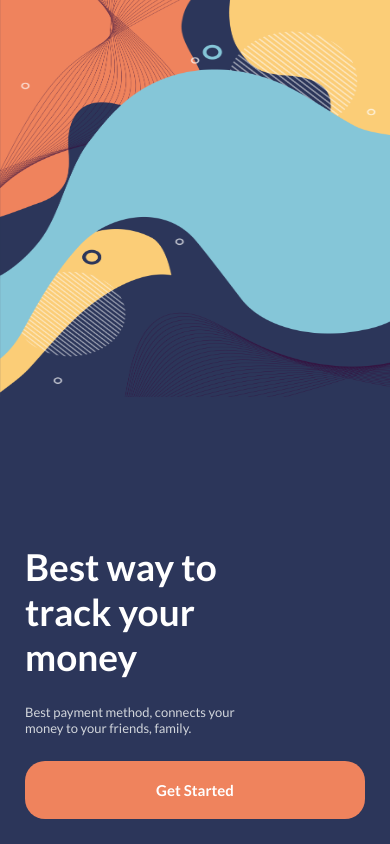
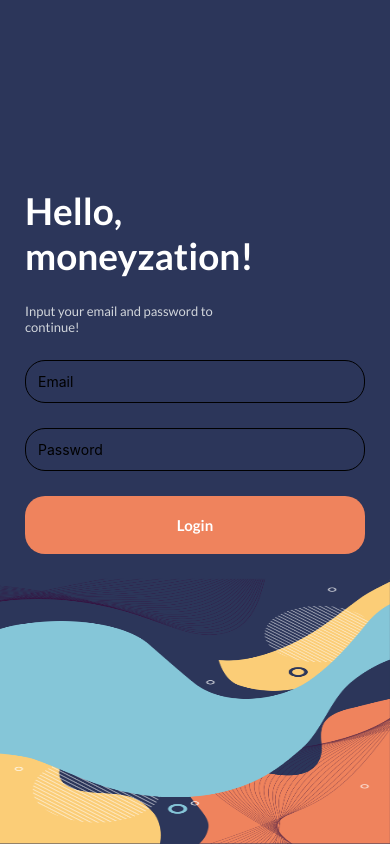
Before and after one commit to softone-as/wallet-app-rn, a React Native app: screen /Login in a window 390 px wide. Built offline with nearby package versions, Linux system fonts and the light colour scheme.

Commit message:
Slicing login screen

```diff
--- a/navigators/RootStack.tsx
+++ b/navigators/RootStack.tsx
@@ -16,9 +16,11 @@ import Welcome from '../screens/Welcome';
 import Balance from '../screens/Balance';
 import { CardProps } from '../components/Cards/types';
 import { Ionicons } from '@expo/vector-icons';
+import Login from '../screens/Login';
 
 export type RootStackParamList = {
     Welcome: undefined;
+    Login: undefined;
     Home: undefined;
     Balance: CardProps;
 };
@@ -62,6 +64,11 @@ const RootStack: FunctionComponent = () => {
                     options={{ headerShown: false }}
                 />
                 <Stack.Screen
+                    name='Login'
+                    component={Login}
+                    options={{ headerShown: false }}
+                />
+                <Stack.Screen
                     name='Home'
                     component={Home}
                     options={{
--- /dev/null
+++ b/screens/Login.tsx
@@ -0,0 +1,107 @@
+import { FunctionComponent, useState } from 'react';
+import { TextInput } from 'react-native';
+import { StatusBar } from 'expo-status-bar';
+import styled from 'styled-components/native';
+import { colors } from '../components/colors';
+
+// Custom component
+import { Container } from '../components/shared';
+
+const LoginContainer = styled(Container)`
+    background-color: ${colors.secondary};
+    justify-content: space-between;
+    width: 100%;
+    height: 100%;
+`;
+
+const BottomSection = styled.View`
+    width: 100%;
+    flex: 1;
+    max-height: 55%;
+`;
+
+const BottomImage = styled.Image`
+    width: 100%;
+    height: 100%;
+    resize-mode: stretch;
+    transform: rotate(180deg);
+`;
+
+const TopSection = styled.View`
+    width: 100%;
+    padding: 25px;
+    flex: 2;
+    justify-content: flex-end;
+`;
+
+// Image
+import background from '../assets/bgs/background_v1.png';
+import BigText from '../components/Texts/BigText';
+import SmallText from '../components/Texts/SmallText';
+import RegularButton from '../components/Buttons/RegularButton';
+
+import { StackScreenProps } from '@react-navigation/stack';
+import { RootStackParamList } from '../navigators/RootStack';
+
+type Props = StackScreenProps<RootStackParamList, 'Login'>;
+
+const Login: FunctionComponent<Props> = ({ navigation }) => {
+    const [email, setEmail] = useState('');
+    const [password, setPassword] = useState('');
+
+    return (
+        <>
+            <StatusBar style='light' />
+            <LoginContainer>
+                <TopSection>
+                    <BigText textStyles={{ width: '70%', marginBottom: 25 }}>
+                        Hello, moneyzation!
+                    </BigText>
+                    <SmallText textStyles={{ width: '70%', marginBottom: 25 }}>
+                        Input your email and password to continue!
+                    </SmallText>
+                    <TextInput
+                        placeholder='Email'
+                        style={{
+                            marginBottom: 25,
+                            padding: 12,
+                            borderColor: '#FFF !important',
+                            borderRadius: 20,
+                            borderWidth: 1,
+                        }}
+                        onChangeText={(email) => setEmail(email)}
+                    />
+                    <TextInput
+                        secureTextEntry={true}
+                        placeholder='Password'
+                        style={{
+                            marginBottom: 25,
+                            padding: 12,
+                            borderColor: '#FFF !important',
+                            borderRadius: 20,
+                            borderWidth: 1,
+                        }}
+                        onChangeText={(password) => setPassword(password)}
+                    />
+                    <RegularButton
+                        onPress={() => {
+                            if (email === 'email' && password == 'password') {
+                                alert('Login Success!');
+                                navigation.navigate('Home');
+                            } else {
+                                alert('Email or password is wrong!');
+                            }
+                        }}
+                    >
+                        Login
+                    </RegularButton>
+                </TopSection>
+                <BottomSection>
+                    <BottomImage source={background} />
+                </BottomSection>
+            </LoginContainer>
+        </>
+    );
+};
+
+export default Login;
--- a/screens/Welcome.tsx
+++ b/screens/Welcome.tsx
@@ -61,7 +61,7 @@ const Welcome: FunctionComponent<Props> = ({ navigation }) => {
                     </SmallText>
                     <RegularButton
                         onPress={() => {
-                            navigation.navigate('Home');
+                            navigation.navigate('Login');
                         }}
                     >
                         Get Started
```
